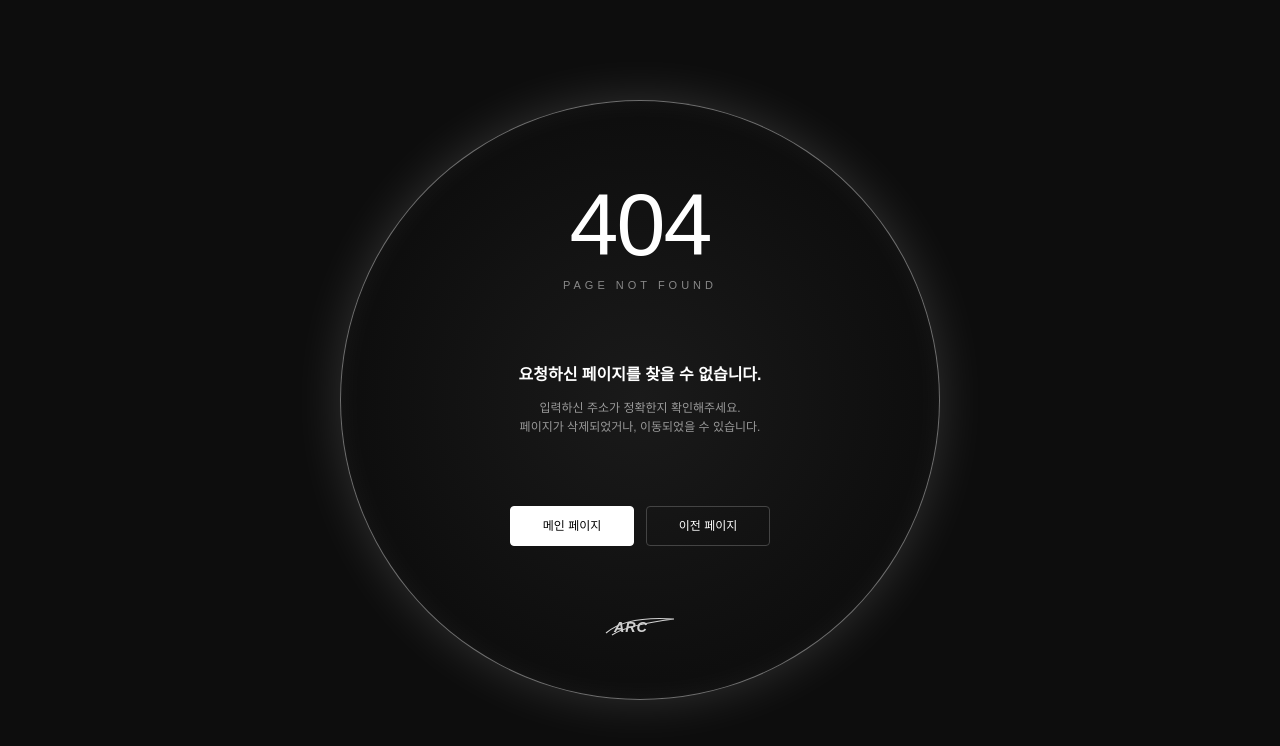
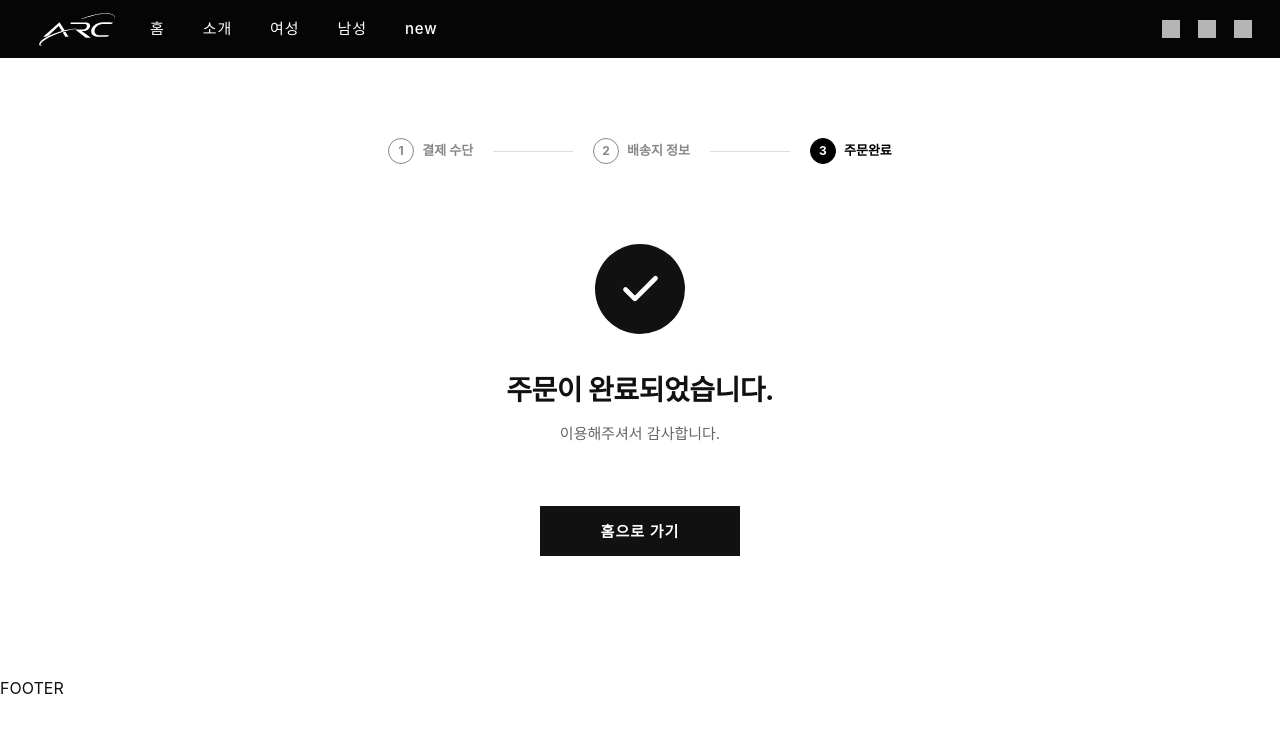
Before and after one commit to mallangdochi/Mini-e-Commerce-team-project, a React (Vite) app: page /checkout/complete in a window 1280 px wide. Before the commit this address had no page. Shown: the top 746 px of the page. Built offline with nearby package versions, Linux system fonts and the light colour scheme; the HTML template or start-up script is replaced by a standard one; a web font is replaced by a local one.

Commit message:
feat: 결제 완료 페이지 구현

```diff
--- a/src/pages/CartPage.jsx
+++ b/src/pages/CartPage.jsx
@@ -10,6 +10,7 @@ const initialCartItems = [
     option: 'BLACK / L',
     price: 49000,
     quantity: 1,
+    imageUrl: '',
   },
   {
     id: 2,
@@ -17,6 +18,7 @@ const initialCartItems = [
     option: 'BLACK / L',
     price: 49000,
     quantity: 1,
+    imageUrl: '',
   },
   {
     id: 3,
@@ -24,6 +26,7 @@ const initialCartItems = [
     option: 'BLACK / L',
     price: 49000,
     quantity: 1,
+    imageUrl: '',
   },
 ];
 
@@ -32,26 +35,13 @@ function CartPage() {
 
   const [cartItems, setCartItems] = useState(initialCartItems);
 
-  const handleIncreaseQuantity = (itemId) => {
+  const handleUpdateQuantity = (itemId, delta) => {
     setCartItems((currentItems) =>
       currentItems.map((item) =>
         item.id === itemId
           ? {
               ...item,
-              quantity: item.quantity + 1,
-            }
-          : item
-      )
-    );
-  };
-
-  const handleDecreaseQuantity = (itemId) => {
-    setCartItems((currentItems) =>
-      currentItems.map((item) =>
-        item.id === itemId
-          ? {
-              ...item,
-              quantity: Math.max(1, item.quantity - 1),
+              quantity: Math.max(1, item.quantity + delta),
             }
           : item
       )
@@ -89,36 +79,25 @@ function CartPage() {
           {cartItems.length > 0 ? (
             cartItems.map((item) => (
               <div className="cart-item-row" key={item.id}>
-                {/* 상품 정보 */}
                 <div className="cart-product-cell">
-                  {/*
-                    실제 이미지 연결 시 아래 placeholder를 img로 교체
-
-                    예:
-                    <img
-                      className="cart-item-img"
-                      src={item.imageUrl}
-                      alt={item.name}
-                    />
-                  */}
-
-                  <div className="cart-item-img-placeholder">IMAGE</div>
+                  {item.imageUrl ? (
+                    <img className="cart-item-img" src={item.imageUrl} alt={item.name} />
+                  ) : (
+                    <div className="cart-item-img-placeholder">IMAGE</div>
+                  )}
 
                   <div className="cart-item-info">
                     <div className="cart-item-name">{item.name}</div>
-
                     <div className="cart-item-sub">{item.option}</div>
                   </div>
                 </div>
 
-                {/* 가격 */}
                 <div className="cart-item-price">₩ {item.price.toLocaleString()}</div>
 
-                {/* 수량 */}
                 <div className="cart-quantity-box">
                   <button
                     type="button"
-                    onClick={() => handleDecreaseQuantity(item.id)}
+                    onClick={() => handleUpdateQuantity(item.id, -1)}
                     aria-label={`${item.name} 수량 감소`}
                   >
                     −
@@ -128,19 +107,17 @@ function CartPage() {
 
                   <button
                     type="button"
-                    onClick={() => handleIncreaseQuantity(item.id)}
+                    onClick={() => handleUpdateQuantity(item.id, 1)}
                     aria-label={`${item.name} 수량 증가`}
                   >
                     +
                   </button>
                 </div>
 
-                {/* 합계 */}
                 <div className="cart-item-total">
                   ₩ {(item.price * item.quantity).toLocaleString()}
                 </div>
 
-                {/* 삭제 */}
                 <button
                   type="button"
                   className="cart-remove-btn"
@@ -164,7 +141,6 @@ function CartPage() {
           <div className="cart-summary-box">
             <div className="cart-summary-row">
               <span>상품금액</span>
-
               <span>₩ {totalPrice.toLocaleString()}</span>
             </div>
 
@@ -175,7 +151,6 @@ function CartPage() {
 
             <div className="cart-summary-row cart-summary-total">
               <span>총 결제금액</span>
-
               <span>₩ {totalPrice.toLocaleString()}</span>
             </div>
 
--- /dev/null
+++ b/src/pages/CheckoutComplete.jsx
@@ -0,0 +1,66 @@
+import { useNavigate } from 'react-router-dom';
+
+import '@/styles/checkoutComplete.css';
+
+function CheckoutComplete() {
+  const navigate = useNavigate();
+
+  const handleGoHome = () => {
+    navigate('/');
+  };
+
+  return (
+    <section className="checkout-complete-page">
+      <div className="checkout-container">
+        {/* 상단 단계 인디케이터 (3단계 주문완료 활성화) */}
+        <div className="checkout-step-indicator">
+          <div className="checkout-step">
+            <span className="checkout-step-num">1</span>
+            결제 수단
+          </div>
+
+          <div className="checkout-step-line" />
+
+          <div className="checkout-step">
+            <span className="checkout-step-num">2</span>
+            배송지 정보
+          </div>
+
+          <div className="checkout-step-line" />
+
+          <div className="checkout-step checkout-step-active">
+            <span className="checkout-step-num">3</span>
+            주문완료
+          </div>
+        </div>
+
+        {/* 주문 완료 안내 영역 */}
+        <div className="checkout-complete-content">
+          <div className="checkout-complete-icon-box" aria-hidden="true">
+            <svg
+              className="checkout-complete-check-icon"
+              xmlns="http://www.w3.org/2000/svg"
+              viewBox="0 0 24 24"
+              fill="none"
+              stroke="currentColor"
+              strokeWidth="2.5"
+              strokeLinecap="round"
+              strokeLinejoin="round"
+            >
+              <polyline points="20 6 9 17 4 12" />
+            </svg>
+          </div>
+
+          <h1 className="checkout-complete-title">주문이 완료되었습니다.</h1>
+          <p className="checkout-complete-desc">이용해주셔서 감사합니다.</p>
+
+          <button type="button" className="checkout-btn-action" onClick={handleGoHome}>
+            홈으로 가기
+          </button>
+        </div>
+      </div>
+    </section>
+  );
+}
+
+export default CheckoutComplete;
--- a/src/pages/CheckoutPage2.jsx
+++ b/src/pages/CheckoutPage2.jsx
@@ -20,8 +20,28 @@ function CheckoutPage2() {
     memo: '',
   });
 
+  const formatPhoneNumber = (value) => {
+    const numbers = value.replace(/[^\d]/g, '');
+    if (numbers.length <= 3) {
+      return numbers;
+    } else if (numbers.length <= 7) {
+      return `${numbers.slice(0, 3)}-${numbers.slice(3)}`;
+    } else if (numbers.length <= 11) {
+      return `${numbers.slice(0, 3)}-${numbers.slice(3, 7)}-${numbers.slice(7, 11)}`;
+    } else {
+      return `${numbers.slice(0, 3)}-${numbers.slice(3, 7)}-${numbers.slice(7, 11)}`;
+    }
+  };
+
   const handleChange = (e) => {
     const { name, value } = e.target;
+
+    if (name === 'phone') {
+      const formatted = formatPhoneNumber(value);
+      setShippingInfo((prev) => ({ ...prev, [name]: formatted }));
+      return;
+    }
+
     setShippingInfo((prev) => ({ ...prev, [name]: value }));
   };
 
@@ -39,7 +59,6 @@ function CheckoutPage2() {
   return (
     <section className="checkout-page">
       <div className="checkout-container">
-        {/* 상단 스텝 인디케이터 */}
         <div className="checkout-step-indicator">
           <div className="checkout-step">
             <span className="checkout-step-num">1</span>
@@ -58,7 +77,6 @@ function CheckoutPage2() {
         </div>
 
         <div className="checkout-grid">
-          {/* 좌측: 배송지 정보 입력 폼 */}
           <div className="checkout-left">
             <section className="checkout-box-section">
               <div className="checkout-box-title">배송지 정보</div>
@@ -83,6 +101,7 @@ function CheckoutPage2() {
                     id="phone"
                     name="phone"
                     type="text"
+                    maxLength={13}
                     className="checkout-form-control"
                     placeholder="010-1234-5678"
                     value={shippingInfo.phone}
@@ -153,7 +172,6 @@ function CheckoutPage2() {
             </section>
           </div>
 
-          {/* 우측: 주문 상품 요약 및 결제 금액 */}
           <div className="checkout-right">
             <section className="checkout-summary-box">
               <div className="checkout-summary-title">
--- a/src/routes/AppRouter.jsx
+++ b/src/routes/AppRouter.jsx
@@ -4,6 +4,7 @@ import Layout from '@/components/layout/Layout';
 import CartPage from '@/pages/CartPage';
 import CheckoutPage from '@/pages/CheckoutPage';
 import CheckoutPage2 from '@/pages/CheckoutPage2';
+import CheckoutComplete from '@/pages/CheckoutComplete';
 import HomePage from '@/pages/HomePage';
 import LoginPage from '@/pages/LoginPage';
 import NotFoundPage from '@/pages/NotFoundPage';
@@ -17,7 +18,6 @@ function AppRouter() {
       <Route element={<Layout />}>
         <Route path="/" element={<HomePage />} />
 
-        {/* 상품 판매 페이지 */}
         <Route path="/products" element={<ProductPage />} />
 
         <Route path="/products/:productId" element={<ProductDetailPage />} />
@@ -27,6 +27,8 @@ function AppRouter() {
         <Route path="/checkout" element={<CheckoutPage />} />
 
         <Route path="/checkout2" element={<CheckoutPage2 />} />
+
+        <Route path="/checkout/complete" element={<CheckoutComplete />} />
       </Route>
 
       <Route path="/login" element={<LoginPage />} />
--- /dev/null
+++ b/src/styles/checkoutComplete.css
@@ -0,0 +1,60 @@
+.checkout-complete-page {
+  padding: 40px 20px 80px;
+  background-color: #ffffff;
+  color: #111111;
+}
+
+.checkout-complete-content {
+  display: flex;
+  flex-direction: column;
+  align-items: center;
+  justify-content: center;
+  margin-top: 80px;
+  text-align: center;
+}
+
+.checkout-complete-icon-box {
+  width: 90px;
+  height: 90px;
+  background-color: #111111;
+  border-radius: 50%;
+  display: flex;
+  align-items: center;
+  justify-content: center;
+  margin-bottom: 35px;
+}
+
+.checkout-complete-check-icon {
+  width: 45px;
+  height: 45px;
+  stroke: #ffffff;
+}
+
+.checkout-complete-title {
+  font-size: 28px;
+  font-weight: 700;
+  margin-bottom: 12px;
+  letter-spacing: -0.5px;
+}
+
+.checkout-complete-desc {
+  font-size: 15px;
+  color: #666666;
+  margin-bottom: 40px;
+}
+
+.checkout-complete-content .checkout-btn-action {
+  width: 200px;
+  height: 50px;
+  background-color: #111111;
+  color: #ffffff;
+  border: none;
+  font-size: 15px;
+  font-weight: 600;
+  cursor: pointer;
+  transition: background-color 0.2s ease;
+}
+
+.checkout-complete-content .checkout-btn-action:hover {
+  background-color: #333333;
+}
```
